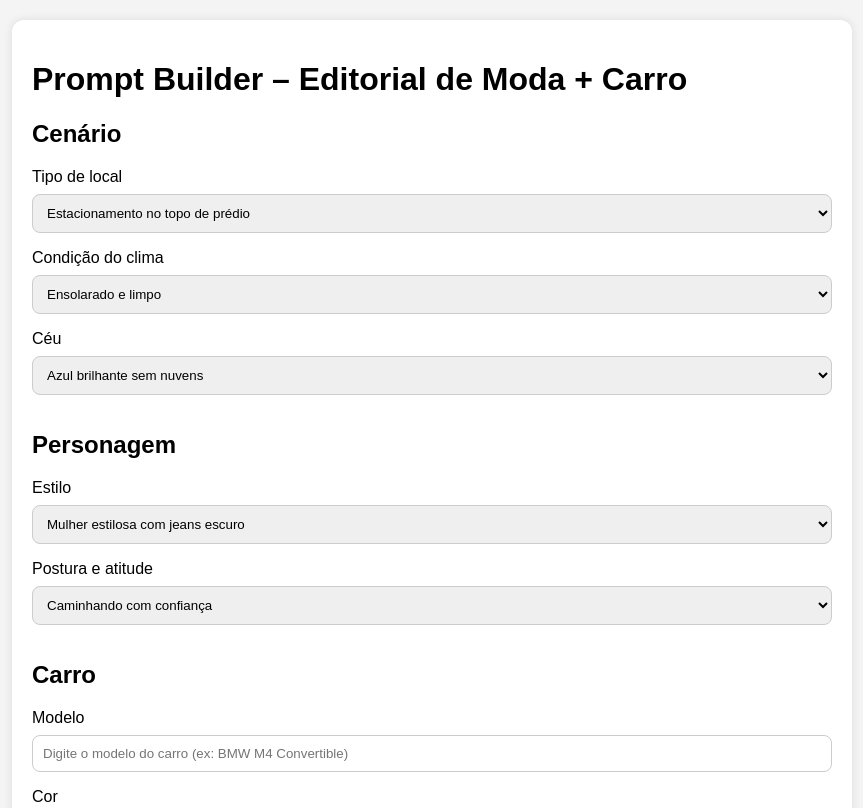
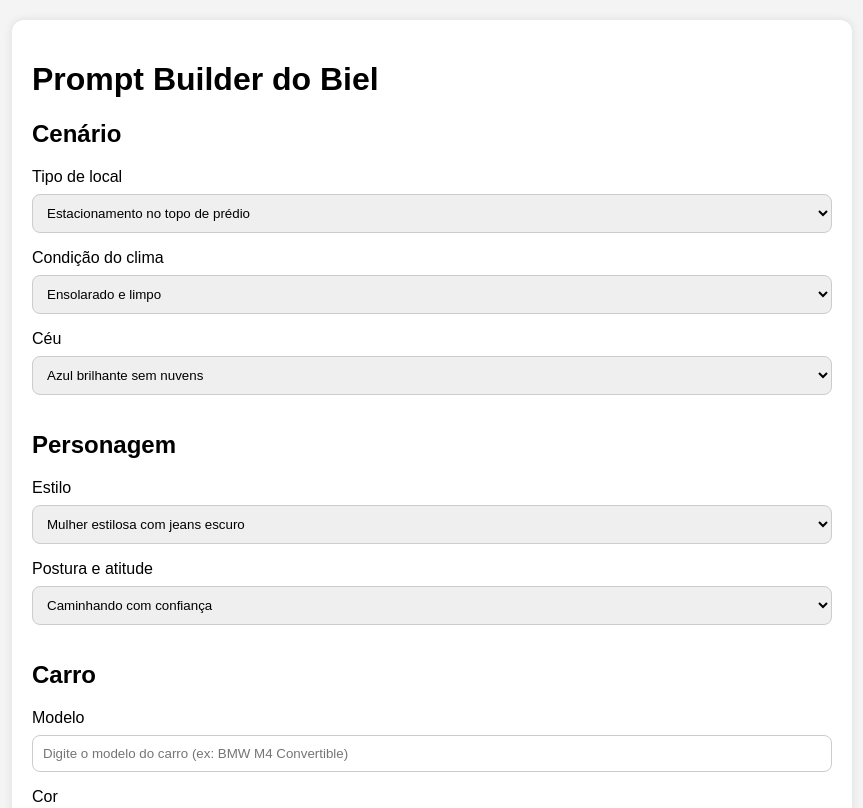
Before and after one commit to OficinaBrasilGrowth/GeradorDePrompt, a plain HTML site: page index.html in a window 1280 px wide. Shown: the top 808 px of the page, without its empty margins (208-1071 px from the left). Drawn offline with Linux system fonts and the light colour scheme.

Commit message:
Update index.html

```diff
--- a/index.html
+++ b/index.html
@@ -63,7 +63,7 @@
 </head>
 <body>
   <div class="container">
-    <h1>Prompt Builder – Editorial de Moda + Carro</h1>
+    <h1>Prompt Builder do Biel</h1>
 
     <form id="promptForm">
       <h2>Cenário</h2>
```
